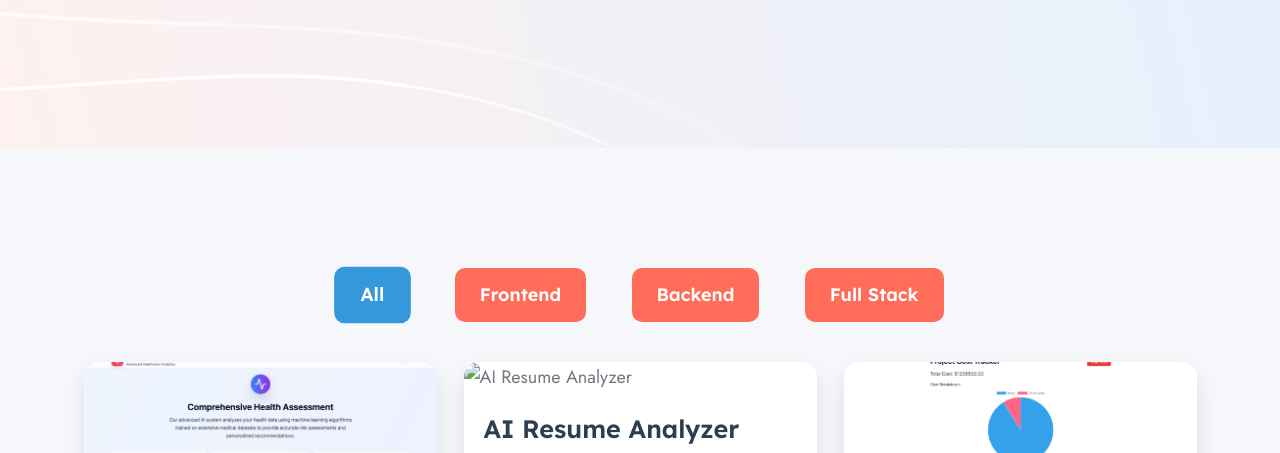
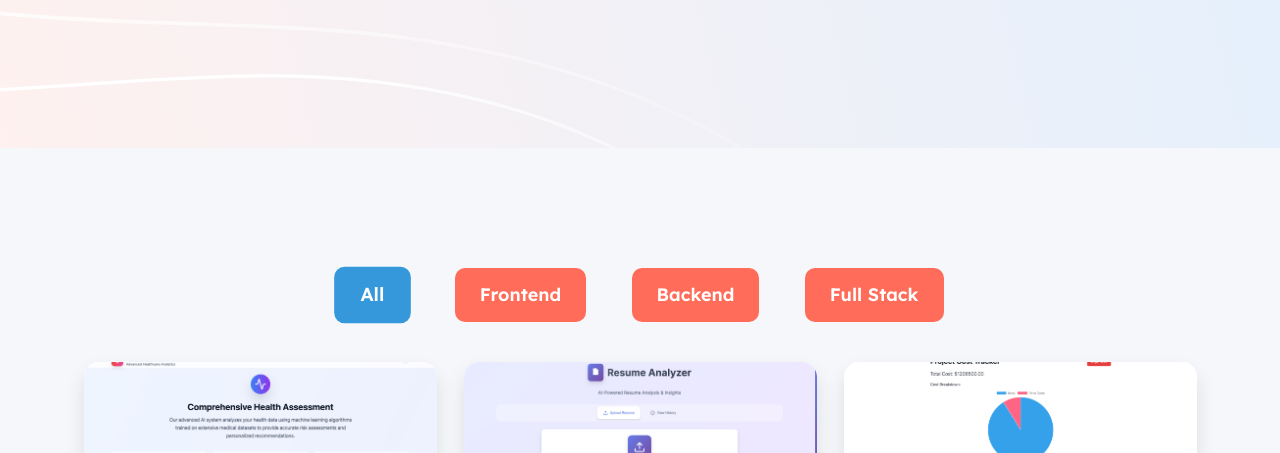
Before and after one commit to ujwalsingamsetti/portfolio, a website: page project.html in a window 1280 px wide. Shown: the part 332-785 px from the top of the page. Drawn offline with Linux system fonts and the light colour scheme.

Commit message:
Added new Project

```diff
--- a/project.html
+++ b/project.html
@@ -102,7 +102,7 @@
        <!-- Project 2: AI Resume Analyzer -->
         <div class="col-lg-4 col-md-6 cs_project_card" data-category="fullstack">
           <div class="cs_card cs_style_1 wow fadeInUp" data-wow-duration="0.8s" data-wow-delay="0.3s">
-            <img src="assets/img/project_imgs/ai-resume-analyzer.png" alt="AI Resume Analyzer" class="cs_card_img">
+            <img src="assets/img/project_imgs/resume_analyzer.png" alt="AI Resume Analyzer" class="cs_card_img">
             <div class="cs_card_body">
               <h3 class="cs_card_title">AI Resume Analyzer</h3>
               <p class="cs_card_text">An AI-powered resume analysis platform that evaluates job seekers' resumes using Google Gemini AI. Provides comprehensive career insights, skill assessment, experience evaluation, and personalized improvement recommendations for enhanced job market competitiveness.</p>
```
Also changed, not shown: assets/img/project_imgs/resume_analyzer.png (added).
